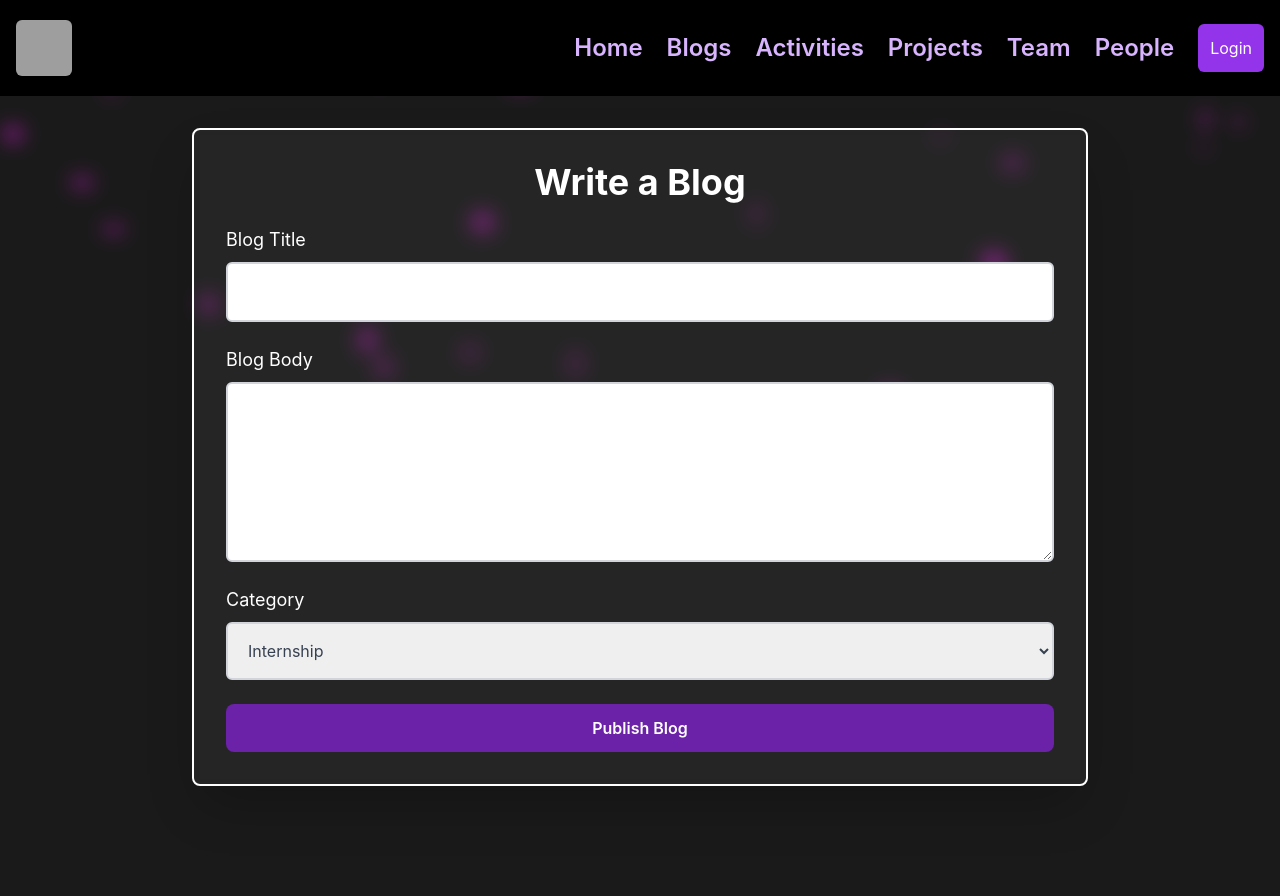
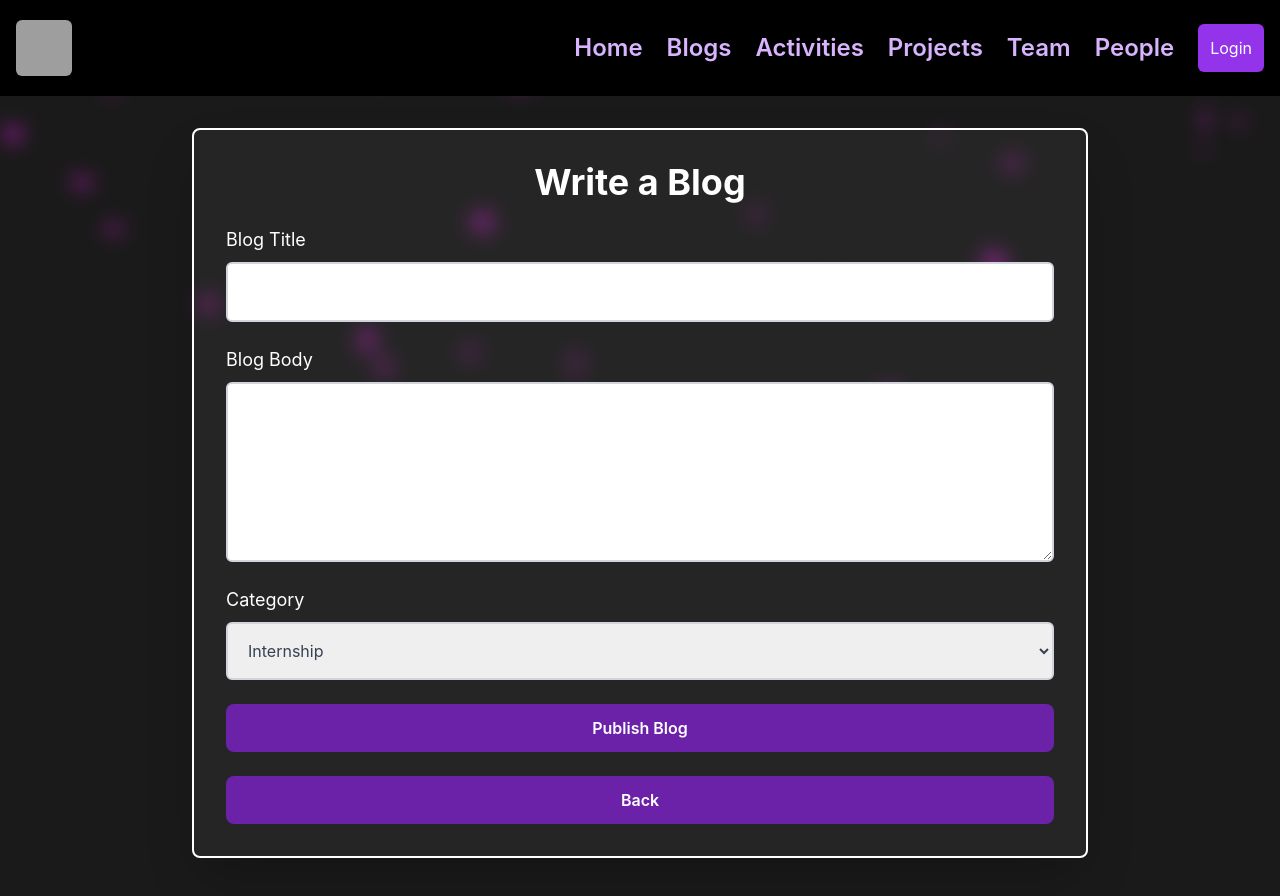
Before and after one commit to piyush-raj-07/Website24, a React (Create React App) app in the folder client/: page /writeBlog in a window 1280 px wide. Built offline with nearby package versions, Linux system fonts and the light colour scheme; no server answers; grey boxes are pictures that could not be loaded; the HTML template or start-up script is replaced by a standard one.

Commit message:
Update WriteBlog.js

```diff
--- a/client/src/components/WriteBlog.js
+++ b/client/src/components/WriteBlog.js
@@ -1,5 +1,7 @@
 import React, { useState } from 'react';
 import FallingStarsBackground from './Background/FallingStar';
+import { useNavigate } from "react-router-dom";
+
 
 const WriteBlog = () => {
   const [formData, setFormData] = useState({
@@ -7,6 +9,7 @@ const WriteBlog = () => {
     body: '',
     cat: 'internship',
   });
+  const navigate = useNavigate();
 
   const [error, setError] = useState('');
   const [success, setSuccess] = useState('');
@@ -35,6 +38,8 @@ const WriteBlog = () => {
         const result = await response.json();
         setSuccess('Blog written successfully!');
         setError('');
+        navigate('/profile');
+
       } else {
         const errorData = await response.json();
         setError(errorData.message || 'Failed to write the blog');
@@ -108,6 +113,14 @@ const WriteBlog = () => {
             >
               Publish Blog
             </button>
+            <button
+             className="w-full py-3 bg-purple-800 hover:bg-purple-700 text-white font-semibold rounded-lg focus:outline-none focus:ring-2 focus:ring-purple-500 transform transition-all duration-300 hover:scale-105"
+              onClick={() => navigate('/profile')}
+            >
+
+              Back
+
+            </button>
           </form>
         </div>
       </div>
```
